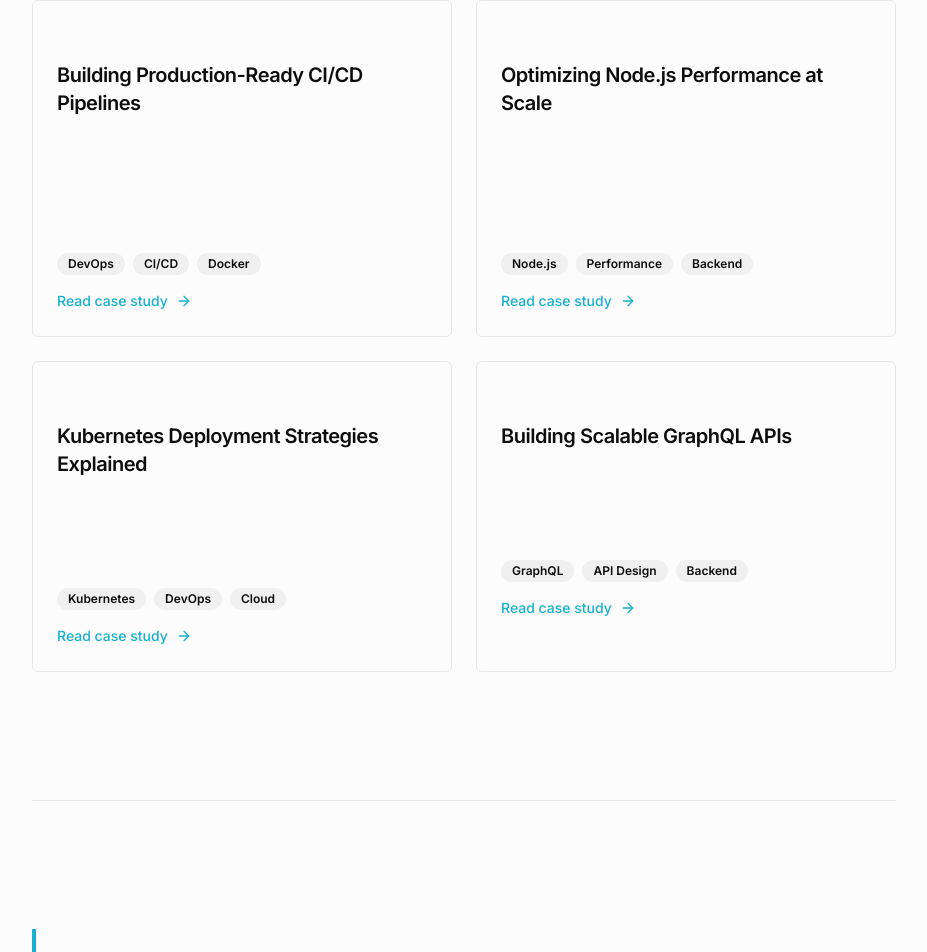
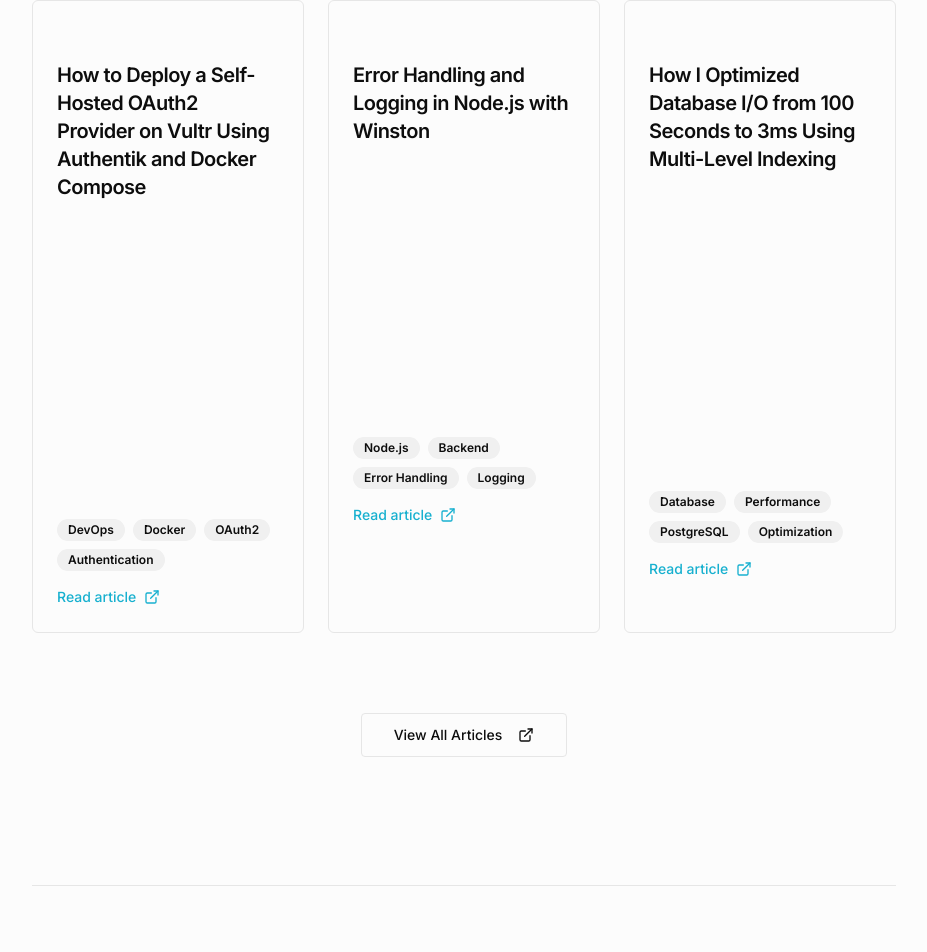
Before and after one commit to techsplot/v0-portfolio, a Next.js app: page / in a window 1280 px wide. Shown: the part 2393-3345 px from the top of the page, without its empty margins (176-1103 px from the left). Built offline with nearby package versions, Linux system fonts and the light colour scheme.

Commit message:
Replace placeholder articles with real published articles and add View All Articles button
Co-authored-by: techsplot <123483907+techsplot@users.noreply.github.com>

```diff
--- a/app/page.tsx
+++ b/app/page.tsx
@@ -183,7 +183,7 @@ export default function Home() {
           </div>
         </section>
 
-        {/* Featured Work Section - TODO: UPDATE WITH REAL ARTICLES */}
+        {/* Featured Work Section */}
         <section id="featured-work" className="py-20 md:py-32 space-y-12 border-t border-border">
           <div className="space-y-4">
             <h2 className="text-3xl md:text-4xl font-bold text-foreground">Featured Work</h2>
@@ -191,8 +191,7 @@ export default function Home() {
               Case studies and technical articles demonstrating real-world solutions
             </p>
           </div>
-          <div className="grid md:grid-cols-2 gap-6">
-            {/* Article 1 - TODO: Replace with real article */}
+          <div className="grid md:grid-cols-3 gap-6">
             <article className="group p-6 rounded-lg border border-border hover:border-accent transition-all space-y-4">
               <div className="flex items-center gap-2 text-sm text-muted-foreground">
                 <span className="font-medium">Vultr Docs</span>
@@ -200,27 +199,57 @@ export default function Home() {
                 <time>2024</time>
               </div>
               <h3 className="text-xl font-semibold text-foreground group-hover:text-accent transition-colors">
-                Building Production-Ready CI/CD Pipelines
+                How to Deploy a Self-Hosted OAuth2 Provider on Vultr Using Authentik and Docker Compose
               </h3>
               <p className="text-muted-foreground leading-relaxed">
-                A comprehensive guide to setting up automated deployment workflows with Docker, GitHub Actions,
-                and cloud infrastructure for scalable applications.
+                Step-by-step guide for deploying a production-ready OAuth2 authentication provider using Authentik and Docker Compose on Vultr infrastructure. Covers container orchestration, environment configuration, and security best practices for self-hosted authentication systems.
               </p>
               <div className="flex flex-wrap gap-2">
                 <Badge variant="secondary" className="text-xs">DevOps</Badge>
-                <Badge variant="secondary" className="text-xs">CI/CD</Badge>
                 <Badge variant="secondary" className="text-xs">Docker</Badge>
+                <Badge variant="secondary" className="text-xs">OAuth2</Badge>
+                <Badge variant="secondary" className="text-xs">Authentication</Badge>
               </div>
               <a
-                href="#"
+                href="https://docs.vultr.com/how-to-deploy-a-self-hosted-oauth2-provider-on-vultr-using-authentik-and-docker-compose"
+                target="_blank"
+                rel="noopener noreferrer"
                 className="inline-flex items-center gap-2 text-sm font-medium text-accent hover:underline"
               >
-                Read case study
-                <ArrowRight className="h-4 w-4" />
+                Read article
+                <ExternalLink className="h-4 w-4" />
               </a>
             </article>
 
-            {/* Article 2 - TODO: Replace with real article */}
+            <article className="group p-6 rounded-lg border border-border hover:border-accent transition-all space-y-4">
+              <div className="flex items-center gap-2 text-sm text-muted-foreground">
+                <span className="font-medium">Galaxy Cloud Blog</span>
+                <span>•</span>
+                <time>2024</time>
+              </div>
+              <h3 className="text-xl font-semibold text-foreground group-hover:text-accent transition-colors">
+                Error Handling and Logging in Node.js with Winston
+              </h3>
+              <p className="text-muted-foreground leading-relaxed">
+                Comprehensive guide to implementing production-grade error handling and structured logging in Node.js applications using Winston. Covers log levels, custom transports, error tracking strategies, and debugging techniques for scalable backend systems.
+              </p>
+              <div className="flex flex-wrap gap-2">
+                <Badge variant="secondary" className="text-xs">Node.js</Badge>
+                <Badge variant="secondary" className="text-xs">Backend</Badge>
+                <Badge variant="secondary" className="text-xs">Error Handling</Badge>
+                <Badge variant="secondary" className="text-xs">Logging</Badge>
+              </div>
+              <a
+                href="https://blog.galaxycloud.app/error-handling-and-logging-in-node-js-with-winston/"
+                target="_blank"
+                rel="noopener noreferrer"
+                className="inline-flex items-center gap-2 text-sm font-medium text-accent hover:underline"
+              >
+                Read article
+                <ExternalLink className="h-4 w-4" />
+              </a>
+            </article>
+
             <article className="group p-6 rounded-lg border border-border hover:border-accent transition-all space-y-4">
               <div className="flex items-center gap-2 text-sm text-muted-foreground">
                 <span className="font-medium">Medium</span>
@@ -228,81 +257,35 @@ export default function Home() {
                 <time>2024</time>
               </div>
               <h3 className="text-xl font-semibold text-foreground group-hover:text-accent transition-colors">
-                Optimizing Node.js Performance at Scale
+                How I Optimized Database I/O from 100 Seconds to 3ms Using Multi-Level Indexing
               </h3>
               <p className="text-muted-foreground leading-relaxed">
-                Deep dive into Node.js optimization techniques, from event loop management to database query
-                optimization, with measurable performance improvements.
+                Real-world case study demonstrating dramatic database performance improvements through strategic multi-level indexing. Deep dive into query optimization, index design patterns, and measuring performance gains in production environments.
               </p>
               <div className="flex flex-wrap gap-2">
-                <Badge variant="secondary" className="text-xs">Node.js</Badge>
+                <Badge variant="secondary" className="text-xs">Database</Badge>
                 <Badge variant="secondary" className="text-xs">Performance</Badge>
-                <Badge variant="secondary" className="text-xs">Backend</Badge>
+                <Badge variant="secondary" className="text-xs">PostgreSQL</Badge>
+                <Badge variant="secondary" className="text-xs">Optimization</Badge>
               </div>
               <a
-                href="#"
+                href="https://medium.com/@techsplot/how-i-optimized-database-i-o-from-100-seconds-to-3ms-using-multi-level-indexing-ef71602960c6"
+                target="_blank"
+                rel="noopener noreferrer"
                 className="inline-flex items-center gap-2 text-sm font-medium text-accent hover:underline"
               >
-                Read case study
-                <ArrowRight className="h-4 w-4" />
+                Read article
+                <ExternalLink className="h-4 w-4" />
               </a>
             </article>
-
-            {/* Article 3 - TODO: Replace with real article */}
-            <article className="group p-6 rounded-lg border border-border hover:border-accent transition-all space-y-4">
-              <div className="flex items-center gap-2 text-sm text-muted-foreground">
-                <span className="font-medium">DEV.to</span>
-                <span>•</span>
-                <time>2024</time>
-              </div>
-              <h3 className="text-xl font-semibold text-foreground group-hover:text-accent transition-colors">
-                Kubernetes Deployment Strategies Explained
-              </h3>
-              <p className="text-muted-foreground leading-relaxed">
-                Practical guide to zero-downtime deployments, rolling updates, and canary releases in production
-                Kubernetes environments.
-              </p>
-              <div className="flex flex-wrap gap-2">
-                <Badge variant="secondary" className="text-xs">Kubernetes</Badge>
-                <Badge variant="secondary" className="text-xs">DevOps</Badge>
-                <Badge variant="secondary" className="text-xs">Cloud</Badge>
-              </div>
-              <a
-                href="#"
-                className="inline-flex items-center gap-2 text-sm font-medium text-accent hover:underline"
-              >
-                Read case study
-                <ArrowRight className="h-4 w-4" />
-              </a>
-            </article>
-
-            {/* Article 4 - TODO: Replace with real article */}
-            <article className="group p-6 rounded-lg border border-border hover:border-accent transition-all space-y-4">
-              <div className="flex items-center gap-2 text-sm text-muted-foreground">
-                <span className="font-medium">Galaxy Cloud Blog</span>
-                <span>•</span>
-                <time>2024</time>
-              </div>
-              <h3 className="text-xl font-semibold text-foreground group-hover:text-accent transition-colors">
-                Building Scalable GraphQL APIs
-              </h3>
-              <p className="text-muted-foreground leading-relaxed">
-                From schema design to query optimization, a complete guide to building GraphQL APIs that handle
-                millions of requests efficiently.
-              </p>
-              <div className="flex flex-wrap gap-2">
-                <Badge variant="secondary" className="text-xs">GraphQL</Badge>
-                <Badge variant="secondary" className="text-xs">API Design</Badge>
-                <Badge variant="secondary" className="text-xs">Backend</Badge>
-              </div>
-              <a
-                href="#"
-                className="inline-flex items-center gap-2 text-sm font-medium text-accent hover:underline"
-              >
-                Read case study
-                <ArrowRight className="h-4 w-4" />
-              </a>
-            </article>
+          </div>
+          <div className="flex justify-center pt-8">
+            <a href="https://medium.com/@techsplot" target="_blank" rel="noopener noreferrer">
+              <Button size="lg" variant="outline">
+                View All Articles
+                <ExternalLink className="ml-2 h-4 w-4" />
+              </Button>
+            </a>
           </div>
         </section>
 
```
